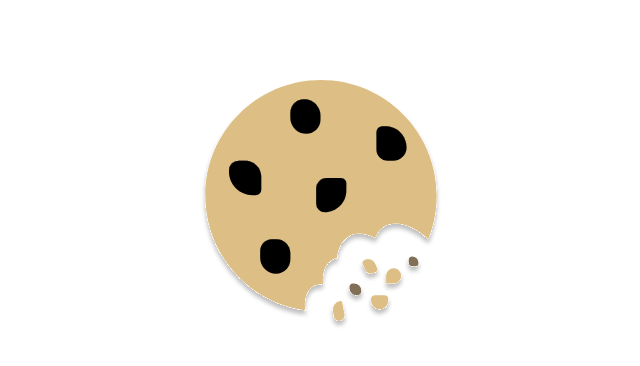
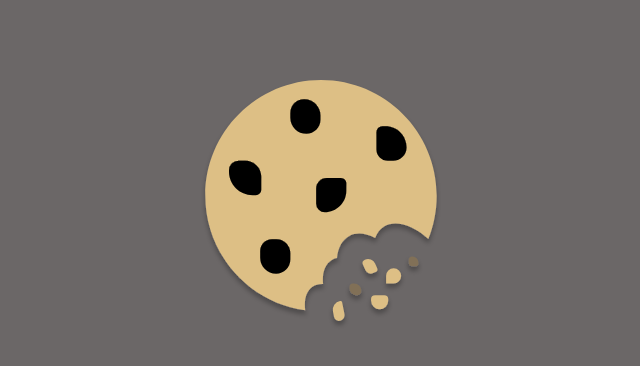
Before and after one commit to brendanm403/desgn270-a3-svg-logo, a plain HTML site: page index.html in a window 1280 px wide. Shown: the whole page, without its empty margins (319-959 px from the left). Drawn offline with Linux system fonts and the light colour scheme.

Commit message:
updated body colour

```diff
--- a/assets/css/style.css
+++ b/assets/css/style.css
@@ -1,3 +1,7 @@
+body {
+  background-color: #6b6767;
+}
+
 .whole-cookie {
   display: block;
   margin: 5rem auto;
```
